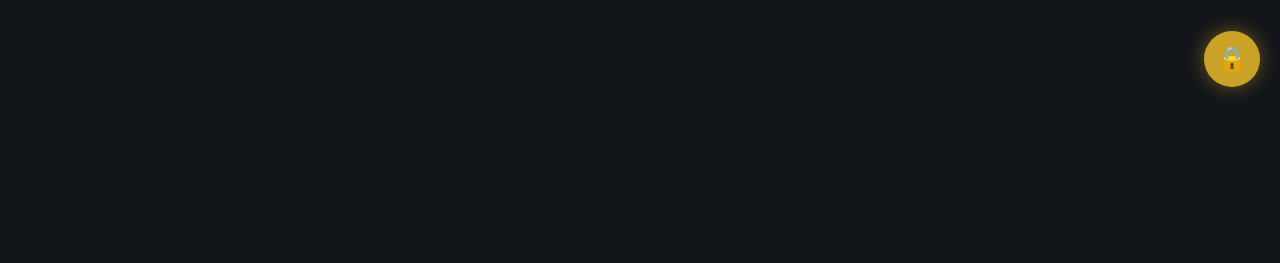
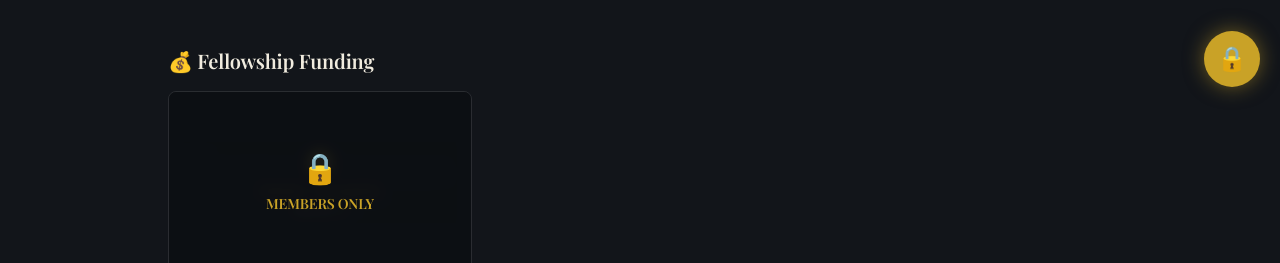
Before and after one commit to 0williamsbernard0-sketch/Michael-J, a Next.js app: page /videos in a window 1280 px wide. Shown: the part 689-952 px from the top of the page. Before the commit the page ends 816 px from the top, so only its background shows below. Built offline with nearby package versions, Linux system fonts and the light colour scheme; no server answers.

Commit message:
Update page.tsx

```diff
--- a/app/videos/page.tsx
+++ b/app/videos/page.tsx
@@ -20,6 +20,17 @@ const CATEGORIES = [
       { id: "members-qa-june", title: "Members Q&A", sub: "June Session", duration: "45:00" },
       { id: "on-craft", title: "On Craft", sub: "Building a Character", duration: "31:20" },
       { id: "origins", title: "Origins", sub: "How It Started", duration: "22:00" },
+    ],
+  },
+  {
+    title: "💰 Fellowship Funding",
+    items: [
+      {
+        id: "funding-disbursement-requirements",
+        title: "Funding Disbursement Requirements & Future Funding Opportunities",
+        sub: "What recipients need to know",
+        duration: "7:00",
+      },
     ],
   },
 ];
```
